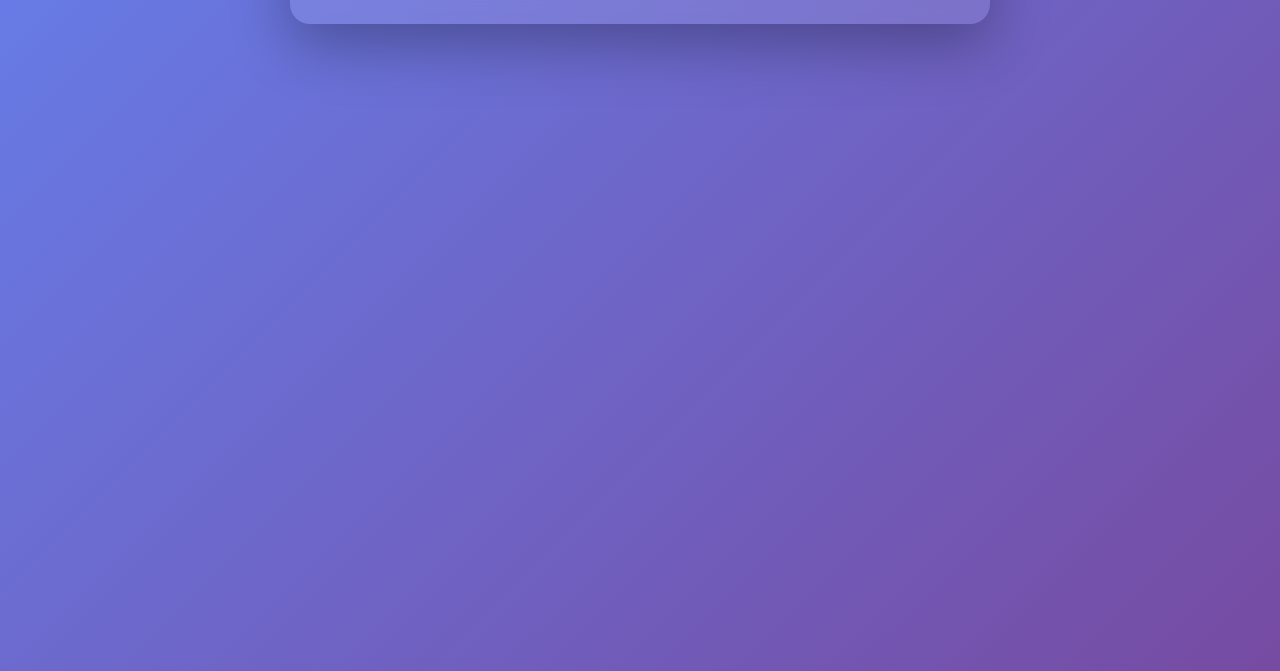
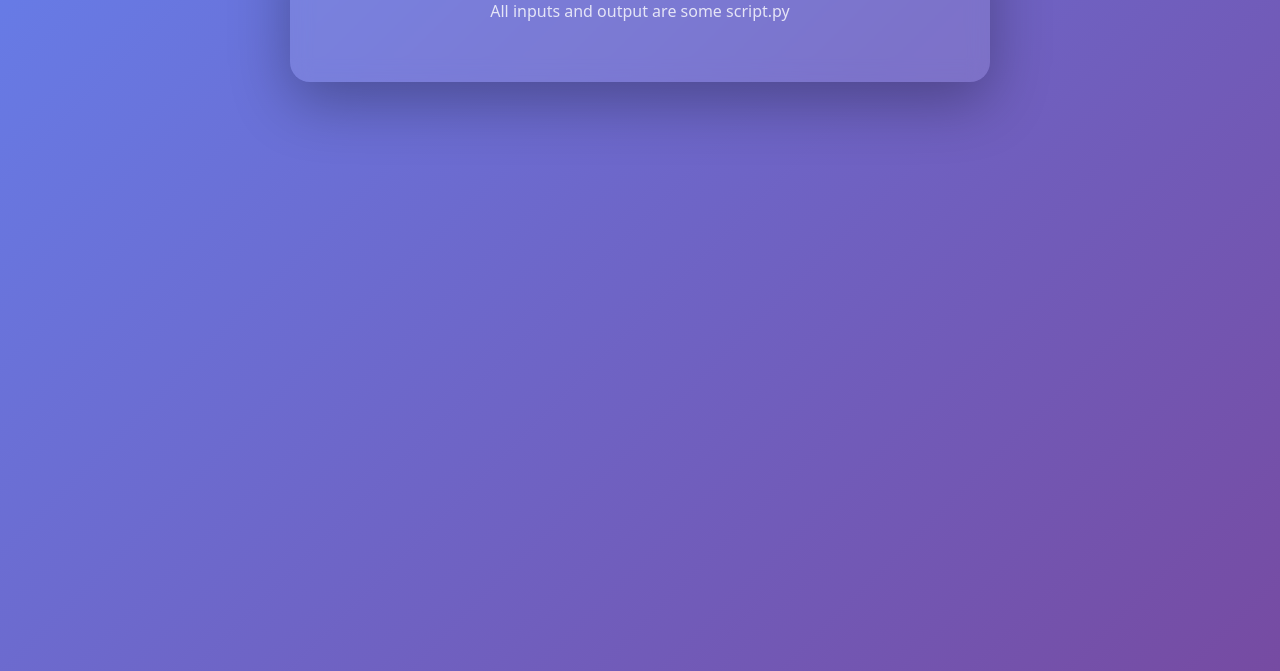
Before and after one commit to NodeX-AR/Pytml, a website: page demo.html in a window 1280 px wide. Shown: the part 129-800 px from the top of the page. Drawn offline with Linux system fonts and the light colour scheme.

Commit message:
Update demo.html

```diff
--- a/demo.html
+++ b/demo.html
@@ -42,6 +42,7 @@
     <div class="container">
         <div class="card">
             <h1>Pytml Demo</h1>
+            <p>All inputs and output are some script.py</p>
         </div>
     </div>
 
```
